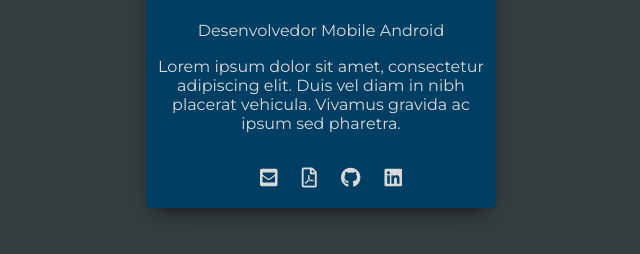
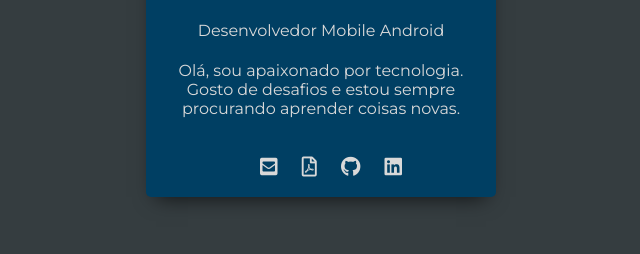
Before and after one commit to adrianoagripino/adrianobr, a plain HTML site: page index.html in a window 1280 px wide. Shown: the part 312-566 px from the top of the page, without its empty margins (319-959 px from the left). Drawn offline with Linux system fonts and the light colour scheme.

Commit message:
Ajuste nos Link's, descrição e css

```diff
--- a/index.html
+++ b/index.html
@@ -17,11 +17,11 @@
     <div class="profile-name">adrianobr</div>
     <!-- Final Nome e Foto Perfil  -->
     <p class="about">Desenvolvedor Mobile Android</p>
-    <p>Lorem ipsum dolor sit amet, consectetur adipiscing elit. Duis vel diam in nibh placerat vehicula. Vivamus gravida ac ipsum sed pharetra.</p><br>
+    <p>Olá, sou apaixonado por tecnologia. Gosto de desafios e estou sempre procurando aprender coisas novas.</p><br>
     <!-- Inicio Link's e Contato -->
     <div>
       <a href="mailto:contato@adrianobr.com" target="_blank"><i class="fas fa-envelope-square"></i></a>
-      <a href="#" target="_blank"><i class="far fa-file-pdf"></i></a>
+      <a href="/pdf/Curriculo.pdf" target="_blank"><i class="far fa-file-pdf"></i></a>
       <a href="https://github.com/adrianoagripino" target="_blank"><i class="fab fa-github"></i></a>
       <a href="https://www.linkedin.com/in/adrianoagripino/" target="_blank"><i class="fab fa-linkedin"></i></a>
     </div>
--- a/style.css
+++ b/style.css
@@ -4,6 +4,11 @@
 HTML body {
   font-family: Montserrat, sans-serif;
   background: #353D40;
+}
+
+p {
+  margin: 20px;
+  align-items: stretch;
 }
 
 .container {
@@ -65,7 +70,6 @@ HTML body {
   text-decoration: none;
 }
 
-
 .container i {
   padding-left: 20px;
   font-size: 20px;
```
Also changed, not shown: 2 other files.
